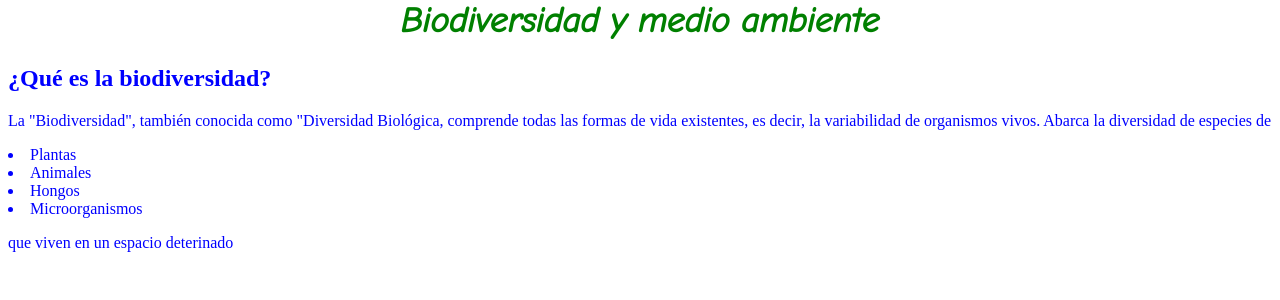
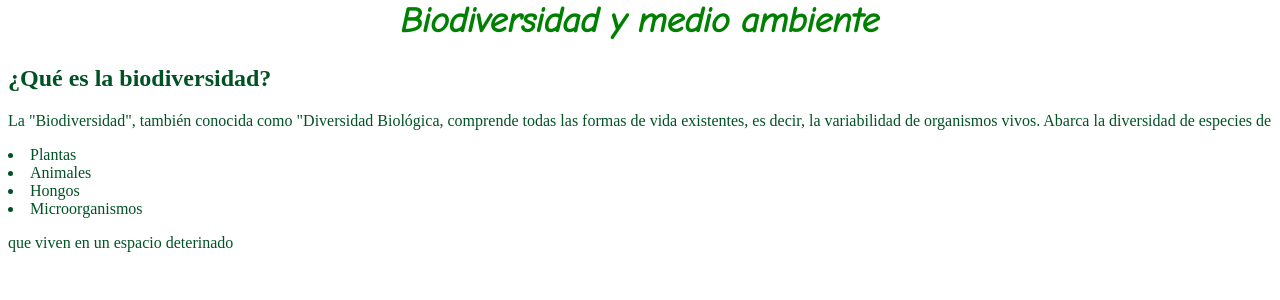
Before and after one commit to iscRamirezAbril/Biodiversidad, a PHP site: page / in a window 1280 px wide. Shown: the part 23-323 px from the top of the page. Run offline with PHP 8.4, Linux system fonts and the light colour scheme.

Commit message:
Nuevo color de fuente

```diff
--- a/index.php
+++ b/index.php
@@ -1,5 +1,6 @@
 <!DOCTYPE html>
 <html lang="en">
+
 <head>
     <meta charset="UTF-8">
     <meta http-equiv="X-UA-Compatible" content="IE=edge">
@@ -12,6 +13,7 @@
 <header>
     <nav></nav>
 </header>
+
 <body>
     <div id="Concepto">
         <h1>Biodiversidad y medio ambiente</h1>
@@ -23,7 +25,9 @@
         <li> Animales </li>
         <li> Hongos </li>
         <li> Microorganismos </li>
-    <p>que viven en un espacio deterinado</p></div>
+        <p>que viven en un espacio deterinado</p>
+    </div>
 </body>
 <footer></footer>
+
 </html>
--- a/style.css
+++ b/style.css
@@ -4,5 +4,5 @@ h1 {color: green;
     text-align: center;}
 
 #Concepto{
-  color: blue;
+  color: rgb(0, 82, 37);
 }
```
Lines whose indentation alone changed are shown as unchanged.
